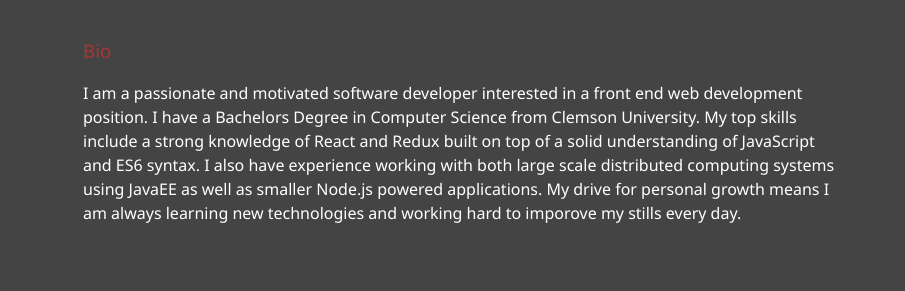
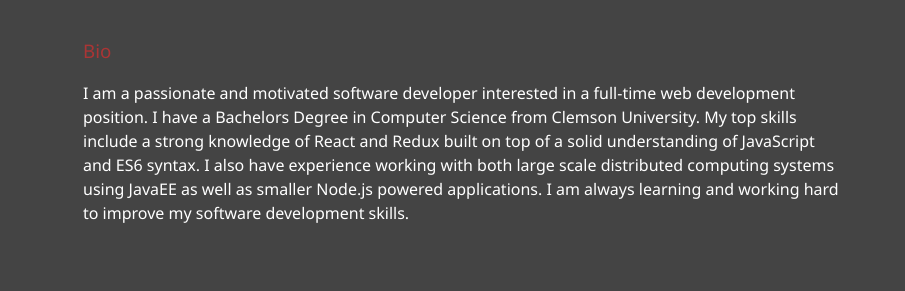
Before and after one commit to bmclela/portfolio, a website: page dist/about.html in a window 1280 px wide. Shown: the part 211-502 px from the top of the page, 375-1280 px from the left. Drawn offline with Linux system fonts and the light colour scheme.

Commit message:
updated resume

```diff
--- a/dist/about.html
+++ b/dist/about.html
@@ -78,14 +78,13 @@
           </p> -->
           <p>
             I am a passionate and motivated software developer interested in a
-            front end web development position. I have a Bachelors Degree in
+            full-time web development position. I have a Bachelors Degree in
             Computer Science from Clemson University. My top skills include a
             strong knowledge of React and Redux built on top of a solid
             understanding of JavaScript and ES6 syntax. I also have experience
             working with both large scale distributed computing systems using
-            JavaEE as well as smaller Node.js powered applications. My drive for
-            personal growth means I am always learning new technologies and
-            working hard to imporove my stills every day.
+            JavaEE as well as smaller Node.js powered applications. I am always
+            learning and working hard to improve my software development skills.
           </p>
         </div>
         <div class="job job-1">
```
Also changed, not shown: 1 other file.
